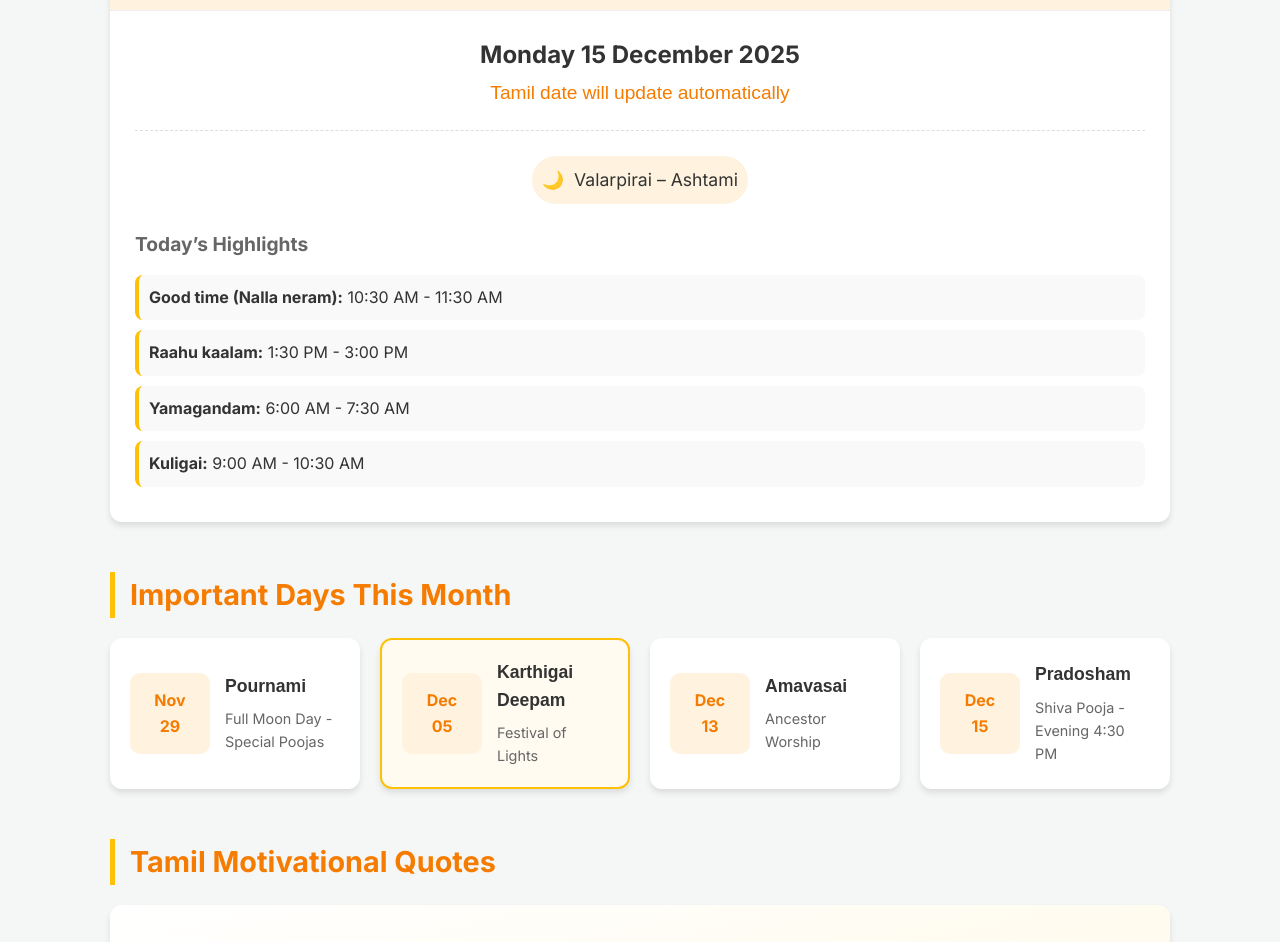
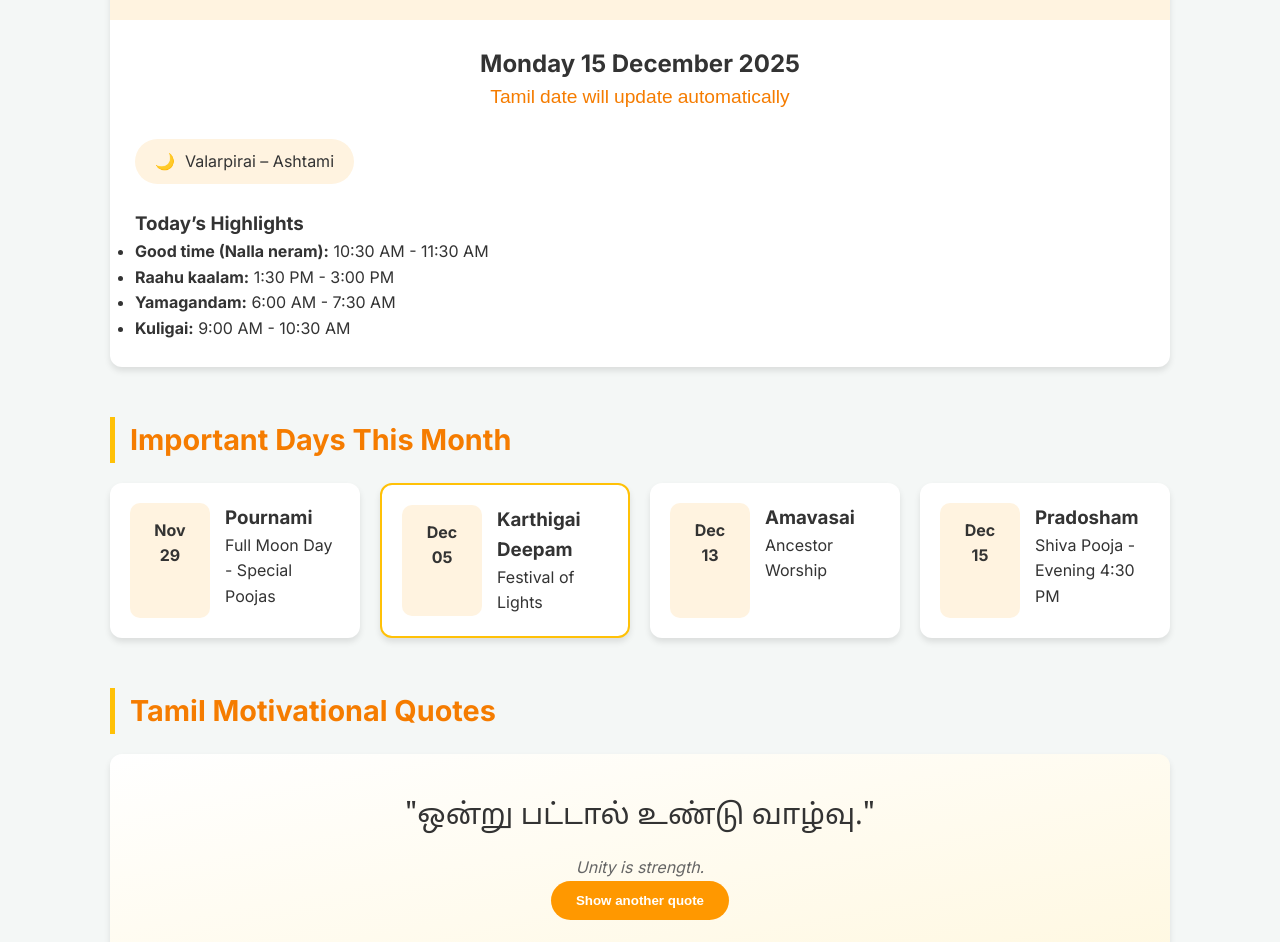
Before and after one commit to vrengad/tamilcalendar, a plain HTML site: page index.html in a window 1280 px wide. Shown: the part 296-1238 px from the top of the page. Drawn offline with Linux system fonts and the light colour scheme.

Commit message:
Update styles.css

```diff
--- a/styles.css
+++ b/styles.css
@@ -1,12 +1,11 @@
-/* Global Styles */
 :root {
-    --primary-color: #ff9800; /* Soft Orange */
+    --primary-color: #ff9800;
     --primary-dark: #f57c00;
-    --secondary-color: #fff3e0; /* Very light orange for backgrounds */
-    --accent-color: #ffc107; /* Amber */
-    --text-color: #333333;
-    --text-light: #666666;
-    --bg-color: #f4f7f6; /* Light gray/greenish tint for freshness */
+    --secondary-color: #fff3e0;
+    --accent-color: #ffc107;
+    --text-color: #333;
+    --text-light: #666;
+    --bg-color: #f4f7f6;
     --card-bg: #ffffff;
     --shadow: 0 4px 6px rgba(0, 0, 0, 0.1);
     --radius: 12px;
@@ -29,32 +28,28 @@ body {
 
 .container {
     max-width: 1100px;
-    margin: 0 auto;
+    margin: auto;
     padding: 0 20px;
 }
 
-/* Header */
+/* HEADER */
 .main-header {
     background: linear-gradient(135deg, var(--primary-color), var(--primary-dark));
     color: white;
     padding: 40px 0;
     text-align: center;
     margin-bottom: 40px;
-    box-shadow: var(--shadow);
 }
 
 .main-header h1 {
     font-size: 2.5rem;
-    margin-bottom: 10px;
-    font-weight: 700;
 }
 
 .subtitle {
-    font-size: 1.1rem;
     opacity: 0.9;
 }
 
-/* Sections */
+/* SECTIONS */
 section {
     margin-bottom: 50px;
 }
@@ -67,13 +62,12 @@ h2 {
     padding-left: 15px;
 }
 
-/* Cards */
+/* CARDS */
 .card {
-    background-color: var(--card-bg);
+    background: var(--card-bg);
     border-radius: var(--radius);
     box-shadow: var(--shadow);
-    overflow: hidden;
-    transition: transform 0.3s ease;
+    transition: transform 0.3s;
 }
 
 .card:hover {
@@ -81,83 +75,42 @@ h2 {
 }
 
 .card-header {
-    background-color: var(--secondary-color);
+    background: var(--secondary-color);
     padding: 20px;
-    border-bottom: 1px solid #eee;
-}
-
-.card-header h2 {
-    margin: 0;
-    font-size: 1.5rem;
-    border: none;
-    padding: 0;
-    color: var(--primary-dark);
 }
 
 .card-body {
     padding: 25px;
 }
 
-/* Today's Info */
-.today-card {
-    border-top: 5px solid var(--primary-color);
-}
-
+/* TODAY */
 .date-display {
     text-align: center;
     margin-bottom: 25px;
-    padding-bottom: 20px;
-    border-bottom: 1px dashed #ddd;
 }
 
 .gregorian-date {
     font-size: 1.5rem;
     font-weight: 700;
-    color: var(--text-color);
 }
 
 .tamil-date {
     font-size: 1.2rem;
     color: var(--primary-dark);
     font-family: var(--font-tamil);
-    margin-top: 5px;
 }
 
 .moon-phase {
     text-align: center;
-    font-size: 1.1rem;
     margin-bottom: 25px;
-    display: flex;
-    align-items: center;
-    justify-content: center;
+    background: var(--secondary-color);
+    padding: 10px 20px;
+    border-radius: 50px;
+    display: inline-flex;
     gap: 10px;
-    background: var(--secondary-color);
-    padding: 10px;
-    border-radius: 50px;
-    width: fit-content;
-    margin-left: auto;
-    margin-right: auto;
 }
 
-.highlights h3 {
-    font-size: 1.2rem;
-    margin-bottom: 15px;
-    color: var(--text-light);
-}
-
-.highlights ul {
-    list-style: none;
-}
-
-.highlights li {
-    margin-bottom: 10px;
-    padding: 10px;
-    background-color: #f9f9f9;
-    border-radius: 8px;
-    border-left: 4px solid var(--accent-color);
-}
-
-/* Important Days Grid */
+/* IMPORTANT DAYS */
 .grid-container {
     display: grid;
     grid-template-columns: repeat(auto-fit, minmax(250px, 1fr));
@@ -167,106 +120,69 @@ h2 {
 .event-card {
     padding: 20px;
     display: flex;
-    align-items: center;
     gap: 15px;
 }
 
 .event-date {
-    background-color: var(--secondary-color);
-    color: var(--primary-dark);
+    background: var(--secondary-color);
     padding: 15px;
     border-radius: 10px;
     font-weight: 700;
+    min-width: 80px;
     text-align: center;
-    min-width: 80px;
-    display: flex;
-    flex-direction: column;
-    justify-content: center;
-}
-
-.event-details h3 {
-    font-size: 1.1rem;
-    margin-bottom: 5px;
-    color: var(--text-color);
-    font-family: var(--font-tamil);
-}
-
-.event-details p {
-    font-size: 0.9rem;
-    color: var(--text-light);
 }
 
 .highlight-event {
     border: 2px solid var(--accent-color);
-    background-color: #fffbf0;
 }
 
-/* Quotes Section */
+/* QUOTES */
 .quote-card {
     text-align: center;
     padding: 40px;
-    background: linear-gradient(to bottom right, #ffffff, #fff8e1);
-}
-
-.quote-content {
-    margin-bottom: 30px;
-    min-height: 120px; /* Prevent jumping */
-    display: flex;
-    flex-direction: column;
-    justify-content: center;
+    background: linear-gradient(to bottom right, #fff, #fff8e1);
 }
 
 .tamil-quote {
     font-size: 1.8rem;
-    font-weight: 600;
-    color: var(--primary-dark);
     font-family: var(--font-tamil);
     margin-bottom: 15px;
-    line-height: 1.4;
+    transition: opacity 0.3s;
 }
 
 .english-meaning {
-    font-size: 1.1rem;
+    font-style: italic;
     color: var(--text-light);
-    font-style: italic;
+    transition: opacity 0.3s;
 }
 
 .btn-primary {
-    background-color: var(--primary-color);
+    background: var(--primary-color);
     color: white;
     border: none;
     padding: 12px 25px;
-    font-size: 1rem;
     border-radius: 50px;
     cursor: pointer;
-    transition: background-color 0.3s;
     font-weight: 600;
 }
 
 .btn-primary:hover {
-    background-color: var(--primary-dark);
+    background: var(--primary-dark);
 }
 
-/* Footer */
+/* FOOTER */
 .main-footer {
     text-align: center;
     padding: 30px 0;
-    margin-top: 50px;
     border-top: 1px solid #ddd;
     color: var(--text-light);
-    font-size: 0.9rem;
 }
 
-/* Responsive Adjustments */
+/* RESPONSIVE */
 @media (max-width: 768px) {
     .main-header h1 {
         font-size: 2rem;
     }
-
-    .grid-container {
-        grid-template-columns: 1fr;
-    }
-
     .tamil-quote {
         font-size: 1.4rem;
     }
```
